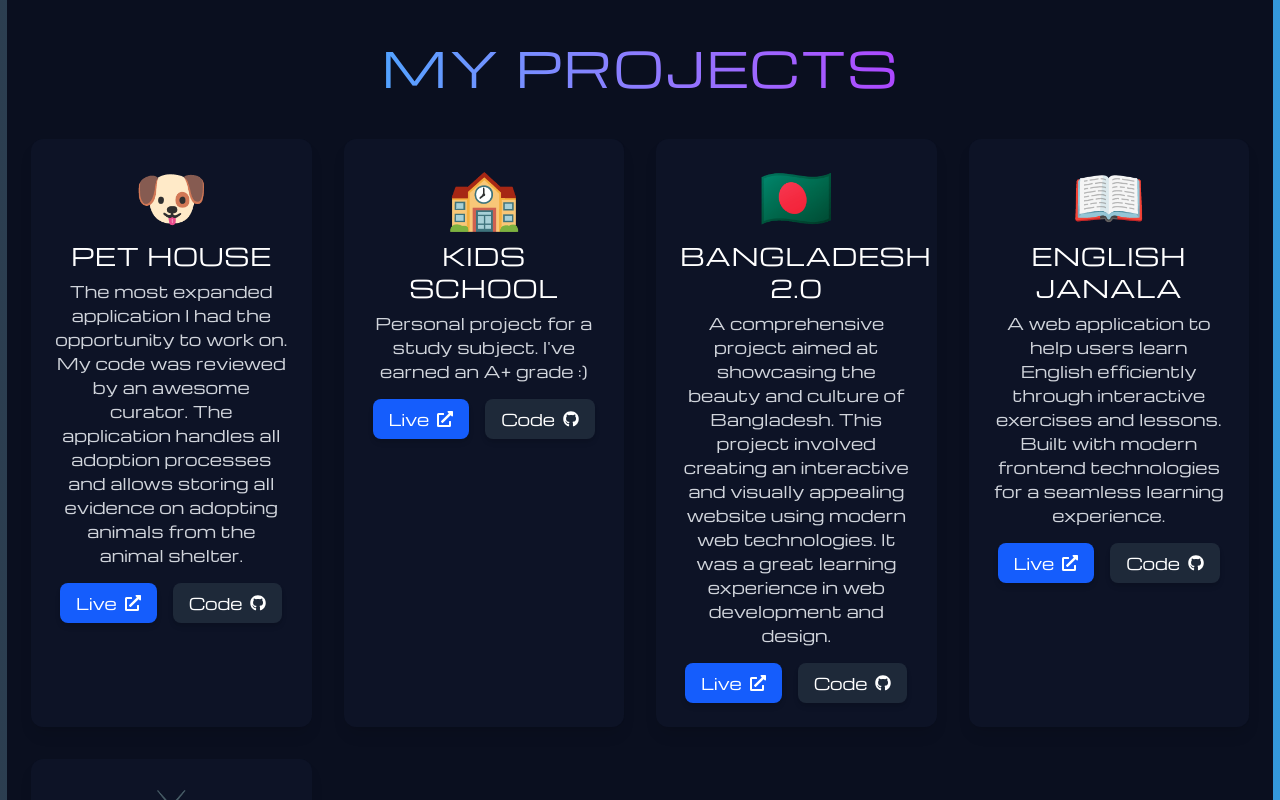
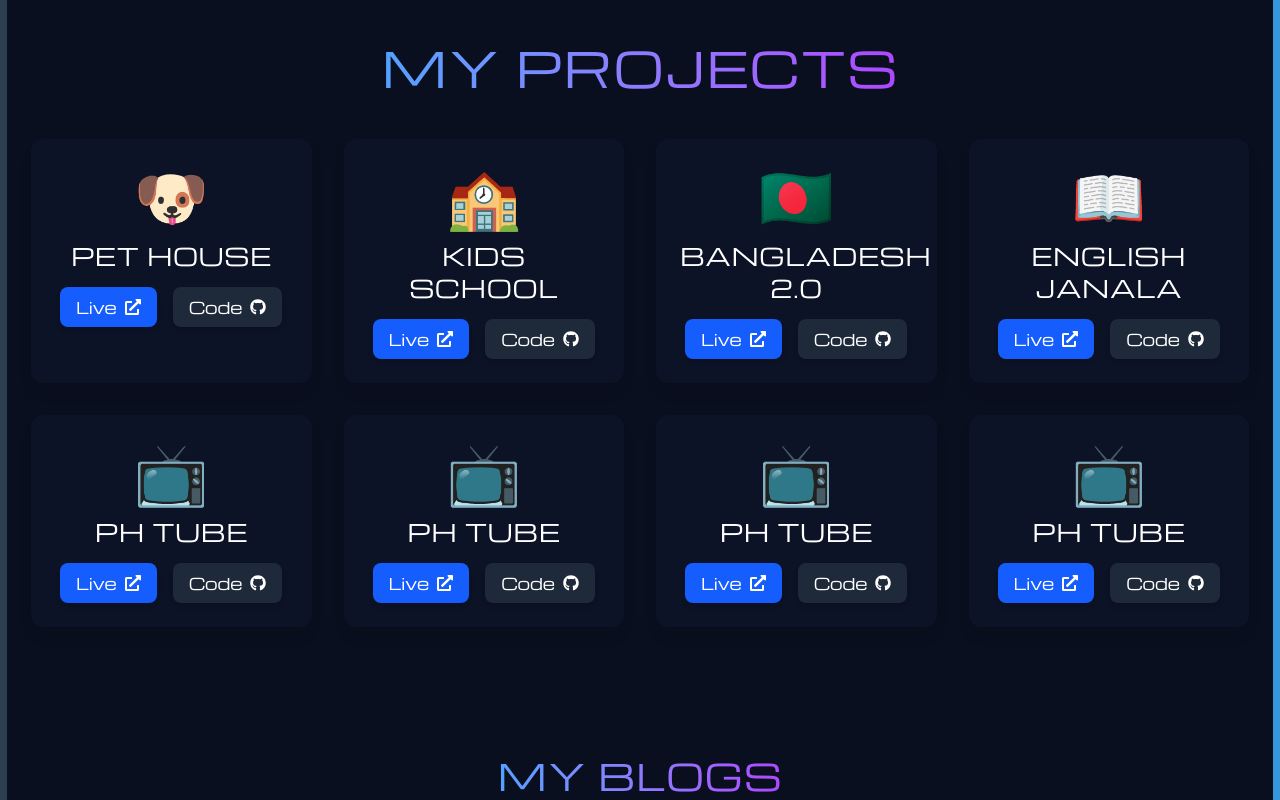
Before and after one commit to HasanCodeX/project---portfoliyo--mehedi-dev, a React (Vite) app: page / in a window 1280 px wide. Shown: the part 1500-2300 px from the top of the page. Built offline with nearby package versions, Linux system fonts and the light colour scheme.

Commit message:
update project

```diff
--- a/src/components/ProjectSection.jsx
+++ b/src/components/ProjectSection.jsx
@@ -42,6 +42,30 @@ const ProjectSection = () => {
       description: "A video streaming platform with dynamic content, category-based browsing, and search functionality. Designed to provide an engaging and smooth user experience.",
       liveLink: "https://github.com/HasanCodeX/ph-tube",
       githubLink: "https://github.com/HasanCodeX/ph-tube"
+    },
+    {
+      id: "05",
+      name: "PH Tube",
+      logo: "📺",
+      description: "A video streaming platform with dynamic content, category-based browsing, and search functionality. Designed to provide an engaging and smooth user experience.",
+      liveLink: "https://github.com/HasanCodeX/ph-tube",
+      githubLink: "https://github.com/HasanCodeX/ph-tube"
+    },
+    {
+      id: "05",
+      name: "PH Tube",
+      logo: "📺",
+      description: "A video streaming platform with dynamic content, category-based browsing, and search functionality. Designed to provide an engaging and smooth user experience.",
+      liveLink: "https://github.com/HasanCodeX/ph-tube",
+      githubLink: "https://github.com/HasanCodeX/ph-tube"
+    },
+    {
+      id: "05",
+      name: "PH Tube",
+      logo: "📺",
+      description: "A video streaming platform with dynamic content, category-based browsing, and search functionality. Designed to provide an engaging and smooth user experience.",
+      liveLink: "https://github.com/HasanCodeX/ph-tube",
+      githubLink: "https://github.com/HasanCodeX/ph-tube"
     }
   ];
   return (
@@ -49,15 +73,15 @@ const ProjectSection = () => {
       <div><h2 className="text-5xl font-bold bg-gradient-to-r from-blue-400 to-purple-500 text-transparent bg-clip-text uppercase tracking-wide mb-12">
         My Projects
       </h2></div>
-      <div className="grid grid-cols-1 sm:grid-cols-2 lg:grid-cols-3 xl:grid-cols-4 gap-8 max-w-7xl px-6">
+      <div className="grid grid-cols-1 sm:grid-cols-2 lg:grid-cols-3 xl:grid-cols-4 gap-8 max-w-7xl px-6 ">
         {projects.map((project) => (
           <div
             key={project.id}
-            className="relative p-6 bg-[#0D1326] backdrop-blur-lg bg-opacity-90 rounded-xl text-center shadow-lg transition-transform duration-300 hover:scale-105 hover:shadow-blue-500/50"
+            className="relative p-6 bg-[#0D1326] backdrop-blur-lg bg-opacity-90 rounded-xl text-center shadow-lg transition-transform duration-300 hover:scale-105 hover:shadow-blue-500/50 max-h-80 overflow-scroll "
           >
             <div className="text-6xl text-blue-300">{project.logo}</div>
             <h3 className="text-2xl font-semibold mt-4 uppercase tracking-wide text-white">{project.name}</h3>
-            <p className="text-md text-gray-300 mt-2">{project.description}</p>
+            <p className="hidden text-md text-gray-300 mt-2">{project.description}</p>
             <div className="flex justify-center mt-4 space-x-4">
               <a href={project.liveLink} target="_blank" rel="noopener noreferrer" className="flex items-center gap-2 px-4 py-2 bg-blue-600 hover:bg-blue-500 text-white rounded-lg shadow-md transition">
                 Live <FaExternalLinkAlt />
--- a/src/components/contact.jsx
+++ b/src/components/contact.jsx
@@ -2,7 +2,7 @@ import { Mail, MapPin, Phone } from "lucide-react";
 
 const ContactSection = () => {
   return (
-    <section id="contacts" className=" items-center justify-center gap-8 p-10 bg-[#0A0F1C] text-white">
+    <section id="contacts" className=" bg-[#0A0F1F] items-center justify-center gap-8 p-10 bg-[#0A0F1C] text-white">
       <h2 className="mt-6 text-5xl font-bold bg-gradient-to-r from-blue-400 to-purple-500 text-transparent bg-clip-text uppercase tracking-wide mb-12">
         Get in Touch
       </h2>
```
